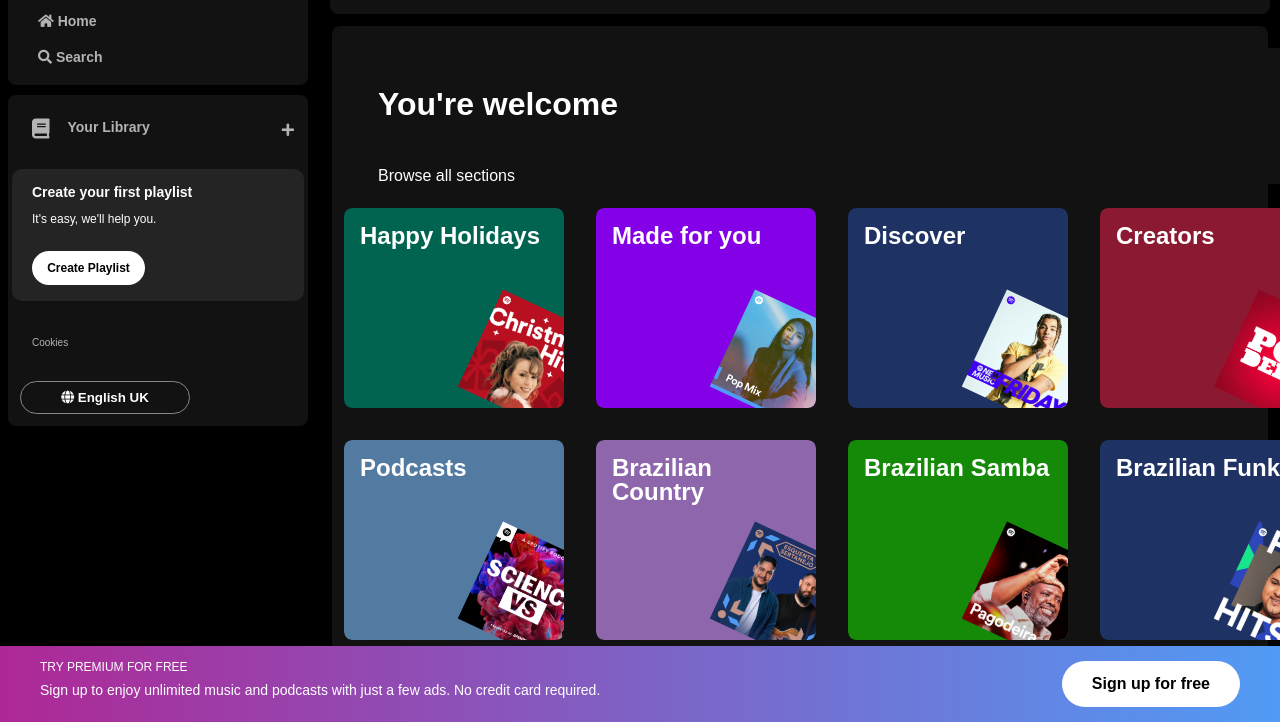
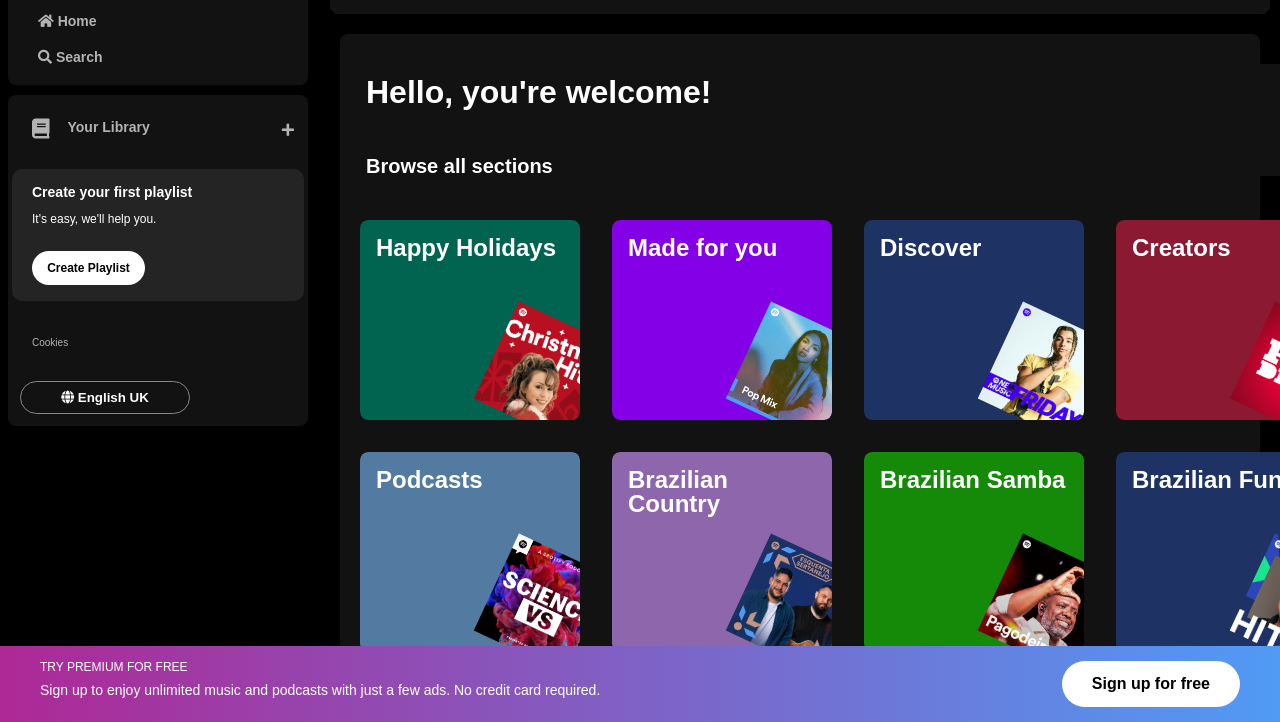
Before and after one commit to lucienesilva/alura-spotify-intensive, a plain HTML site: page index.html in a window 1280 px wide. Shown: the part 78-800 px from the top of the page. Drawn offline with Linux system fonts and the light colour scheme.

Commit message:
2nd-version

```diff
--- a/index.html
+++ b/index.html
@@ -95,13 +95,13 @@
                 </div>
             </nav>
 
-            <section style="display: flex; flex: 1; background-color: #121212; height: 100%; margin: 12px; padding: 12px; border-radius: 8px; color: white;">
+            <section style="display: flex; flex: 1; background-color: #121212; height: 100%; margin: 20px; padding: 20px; border-radius: 8px; color: white;">
                 <div>
                     <!--PLAYLIST-->
                     <div class="playlist-container">
                         <div id="result-playlist">
                             <div class="playlist">
-                                <h1 id="greeting">You're welcome</h1>
+                                <h1 id="greeting">Hello, you're welcome!</h1>
                                 <h2 class="">Browse all sections</h2>
                             </div>
                         </div>
--- a/main-content.css
+++ b/main-content.css
@@ -121,12 +121,19 @@
 }
 
 .playlist {
-  margin: 24px;
+  margin: -4px;
 }
 
 .playlist #greeting {
   color: #fff;
   font-size: 32px;
+  font-weight: 700;
+  margin-bottom: 48px;
+}
+
+.playlist h2 {
+  color: #fff;
+  font-size: 20px;
   font-weight: 700;
   margin-bottom: 48px;
 }
```
